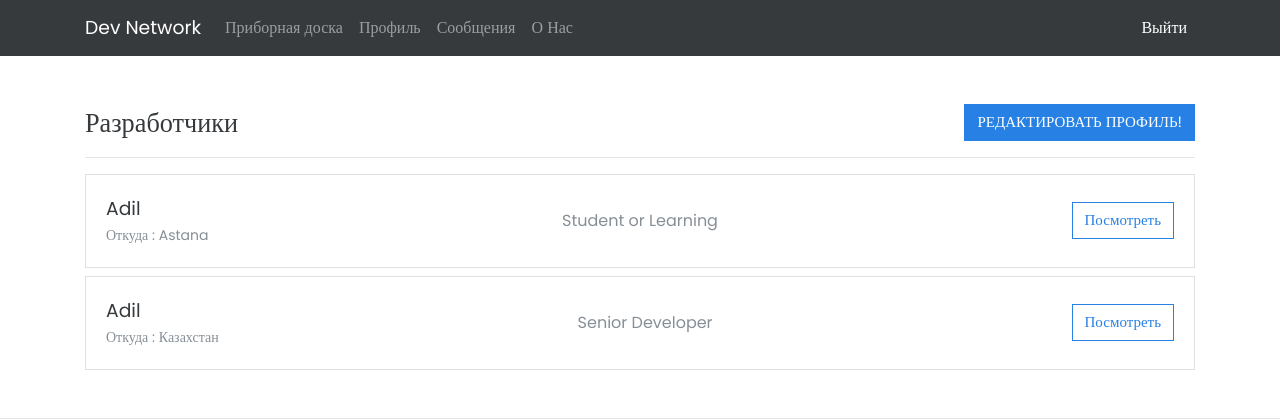
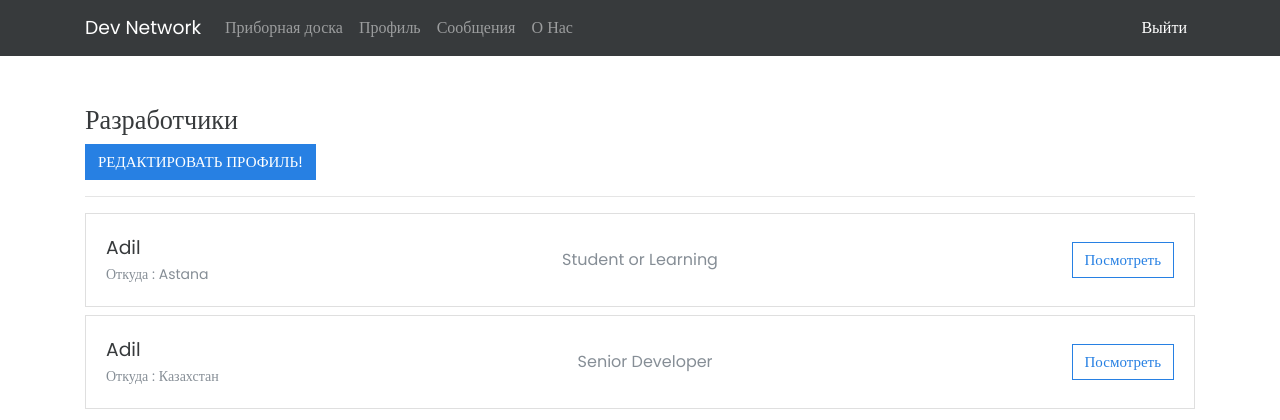
Before and after one commit to AdilkhanTazhibaev/Dev-Net, a Django app: page /dev/profiles/ in a window 1280 px wide. Shown: the top 420 px of the page. Run offline with Django 3.2, Linux system fonts and the light colour scheme; a user stored in the database is signed in; data comes from the database, SQL or seed files in the repository; some libraries are stand-ins or nearby versions.

Commit message:
Update profile_list.html

```diff
--- a/profiles/templates/profiles/profile_list.html
+++ b/profiles/templates/profiles/profile_list.html
@@ -2,8 +2,8 @@
 
 {% block content %}
 <div class="profiles-list">
-  <header class="page-header d-flex justify-content-between">
-    <h3 class="page-heading m-0">Разработчики</h3>
+  <header class="page-header">
+    <h3 class="page-heading mt-3">Разработчики</h3>
     {% if user.is_authenticated and not user.profile %}
     <a href="/dev/profiles/create/" class="btn btn-primary">
       РЕДАКТИРОВАТЬ ПРОФИЛЬ!
```
